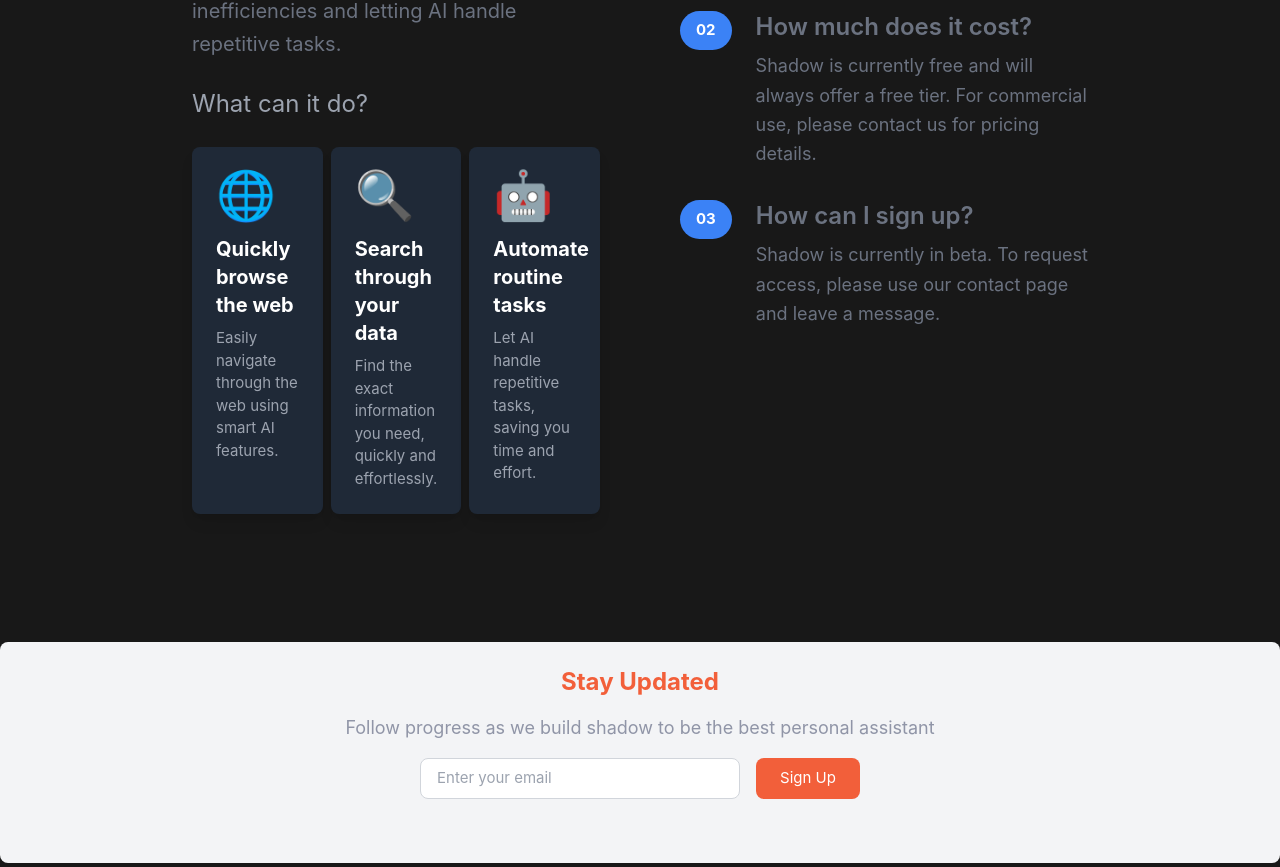
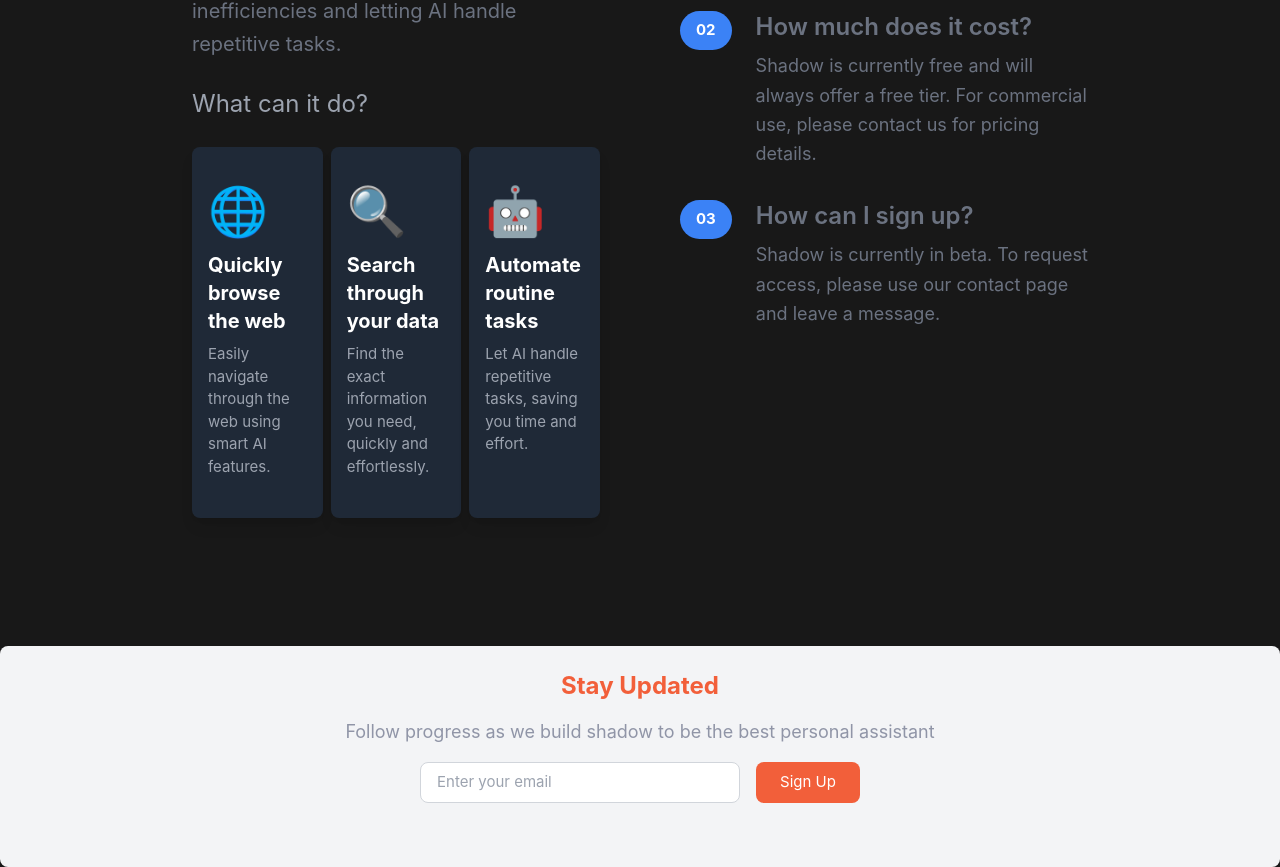
Before and after one commit to arpitpatel901/tlbot_website, a Vue app: page / in a window 1280 px wide. Shown: the part 903-1770 px from the top of the page. Built offline with nearby package versions, Linux system fonts and the light colour scheme; a web font is replaced by a local one; what vue3-google-login would draw is missing.

Commit message:
Flashcards look decent

```diff
--- a/src/components/HomePage.vue
+++ b/src/components/HomePage.vue
@@ -65,33 +65,34 @@
 
       <!-- Cool Cards instead of a list -->
       <div class="grid grid-cols-1 sm:grid-cols-2 md:grid-cols-3 gap-2 mt-8">
-        <div class="feature-card p-6 bg-gray-800 text-white rounded-lg shadow-lg transform hover:scale-105 transition-transform">
+        <div class="feature-card p-4 py-10 bg-gray-800 text-white rounded-lg shadow-lg transform hover:scale-105 transition-transform overflow-hidden">
           <div class="icon mb-4 text-5xl text-blue-500">
             <!-- Icon (replace with an actual icon library like FontAwesome or Heroicons) -->
             🌐
           </div>
-          <h4 class="font-bold text-xl mb-2">Quickly browse the web</h4>
+          <h4 class="font-bold text-xl mb-2 overflow-hidden">Quickly browse the web</h4>
           <p class="text-gray-400">Easily navigate through the web using smart AI features.</p>
         </div>
 
-        <div class="feature-card p-6 bg-gray-800 text-white rounded-lg shadow-lg transform hover:scale-105 transition-transform">
+        <div class="feature-card p-4 py-10 bg-gray-800 text-white rounded-lg shadow-lg transform hover:scale-105 transition-transform overflow-hidden">
           <div class="icon mb-4 text-5xl text-blue-500">
             <!-- Icon (replace with an actual icon library like FontAwesome or Heroicons) -->
             🔍
           </div>
-          <h4 class="font-bold text-xl mb-2">Search through your data</h4>
+          <h4 class="font-bold text-xl mb-2 overflow-hidden">Search through your data</h4>
           <p class="text-gray-400">Find the exact information you need, quickly and effortlessly.</p>
         </div>
 
-        <div class="feature-card p-6 bg-gray-800 text-white rounded-lg shadow-lg transform hover:scale-105 transition-transform">
+        <div class="feature-card p-4 py-10 bg-gray-800 text-white rounded-lg shadow-lg transform hover:scale-105 transition-transform overflow-hidden">
           <div class="icon mb-4 text-5xl text-blue-500">
             <!-- Icon (replace with an actual icon library like FontAwesome or Heroicons) -->
             🤖
           </div>
-          <h4 class="font-bold text-xl mb-2">Automate routine tasks</h4>
+          <h4 class="font-bold text-xl mb-2 overflow-hidden">Automate routine tasks</h4>
           <p class="text-gray-400">Let AI handle repetitive tasks, saving you time and effort.</p>
         </div>
       </div>
+
 
 
     </div>
```
